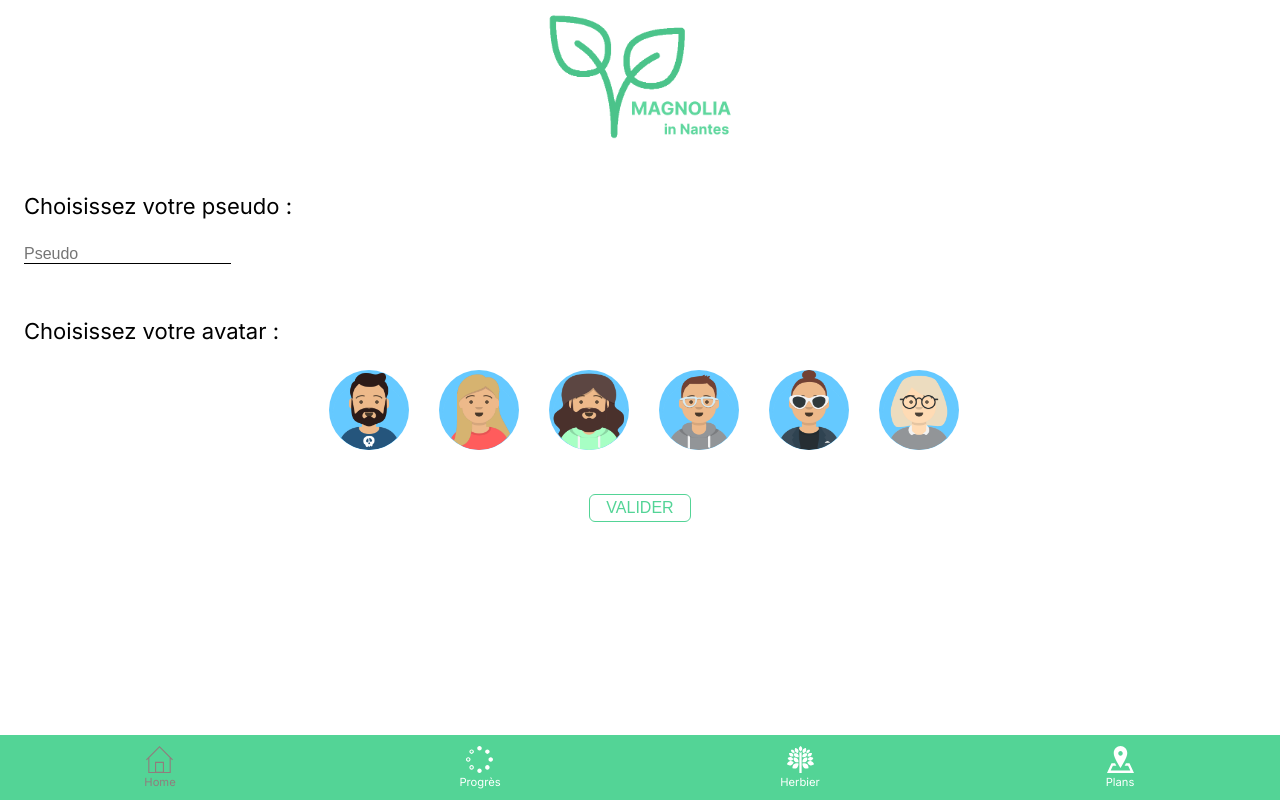
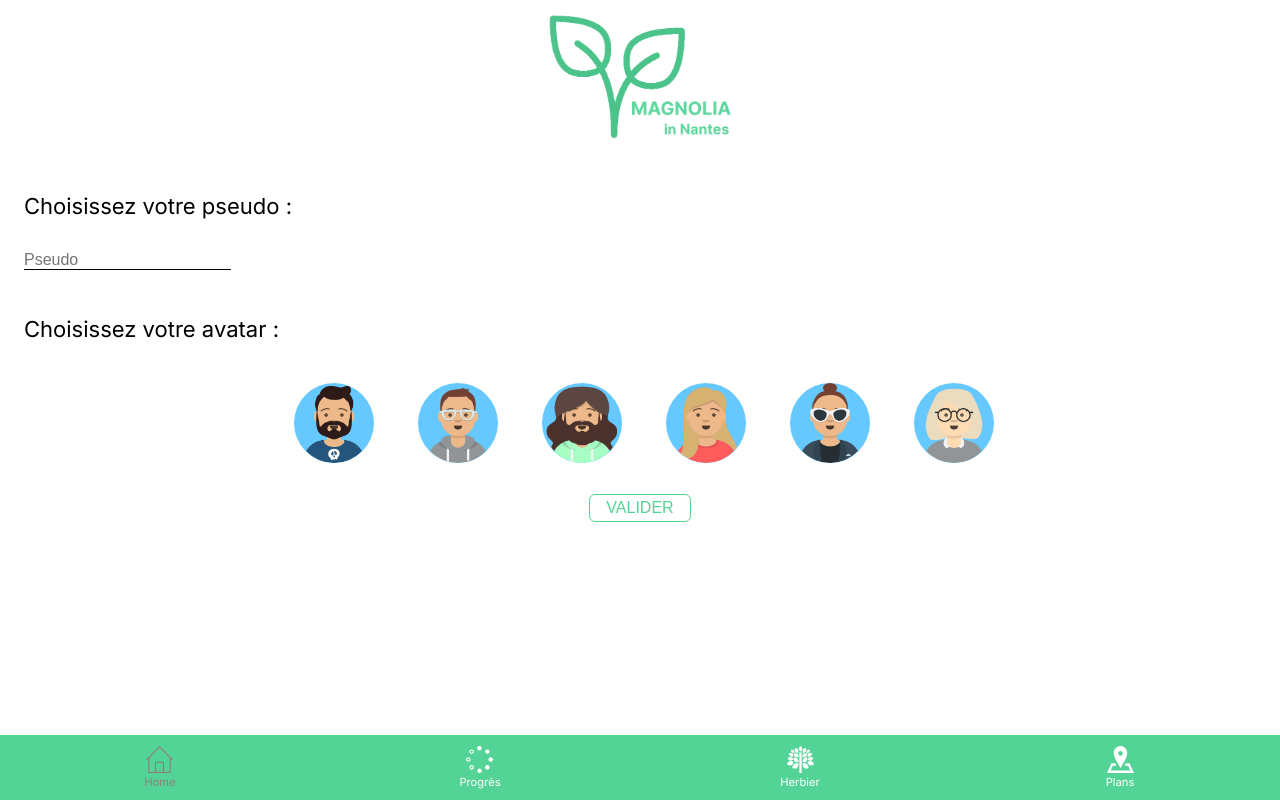
Before and after one commit to SirHarveyBix/MagnoliainNantes, a React (Create React App) app: page / in a window 1280 px wide. Built offline with nearby package versions, Linux system fonts and the light colour scheme; no server answers.

Commit message:
fix css homepage/2

```diff
--- a/src/components/homepage/Home.css
+++ b/src/components/homepage/Home.css
@@ -19,14 +19,14 @@
   font-size: 22px;
 }
 .home-section-profil input {
-  margin-top: 28px;
+  margin-top: 34px;
   border: none;
   border-bottom: 1px solid black;
   outline: none;
   font-size: 16px;
 }
 .home-section-avatar {
-  margin: 56px 16px 0 24px;
+  margin: 48px 16px 0 24px;
 }
 .home-section-avatar h2 {
   font-size: 22px;
@@ -40,7 +40,7 @@
 .home-section-avatar img {
   height: 80px;
   width: 80px;
-  margin: 0 15px 28px 15px;
+  margin: 15px 22px;
   border-radius: 100px;
   background-color: #65c9ff;
 }
--- a/src/components/homepage/Home.jsx
+++ b/src/components/homepage/Home.jsx
@@ -26,7 +26,7 @@ const Home = ({
     },
     {
       key: 2,
-      avatar: avatar2,
+      avatar: avatar4,
     },
     {
       key: 3,
@@ -34,7 +34,7 @@ const Home = ({
     },
     {
       key: 4,
-      avatar: avatar4,
+      avatar: avatar2,
     },
     {
       key: 5,
```
